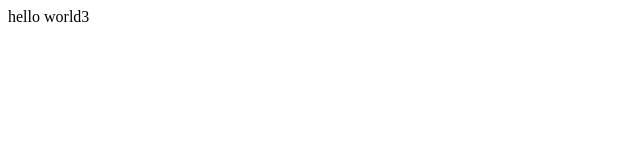
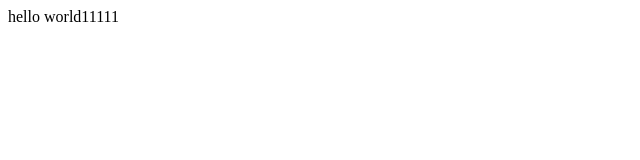
Before and after one commit to gaoyingying-90/demo, a plain HTML site: page index.html in a window 1280 px wide. Shown: the full height of the page, 0-640 px from the left. Drawn offline with Linux system fonts and the light colour scheme.

Commit message:
Revert "222"
This reverts commit 84f470bca795c0bd5f71a7bc3e5a23daa3787cea.

```diff
--- a/index.html
+++ b/index.html
@@ -7,6 +7,6 @@
     <title>Document</title>
 </head>
 <body>
-    <div>hello  world3</div>
+    <div>hello  world11111</div>
 </body>
 </html>
```
